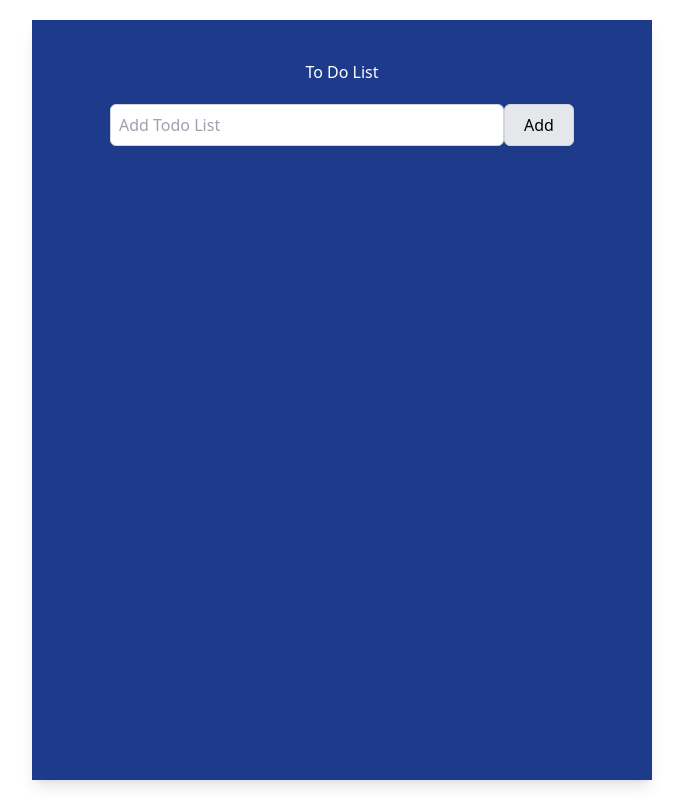
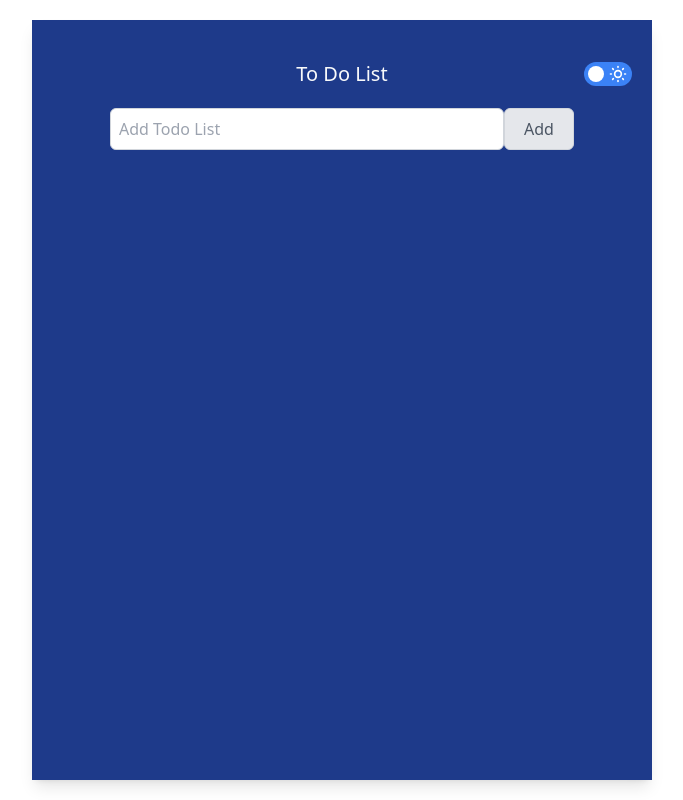
Before and after one commit to Sept-Rabbit/todolist, a React (Vite) app: page / in a window 1280 px wide. Shown: the whole page, without its empty margins (298-981 px from the left). Built offline with nearby package versions, Linux system fonts and the light colour scheme.

Commit message:
add dark mode, fix delete, adjust edit index

```diff
--- a/index.html
+++ b/index.html
@@ -4,7 +4,7 @@
     <meta charset="UTF-8" />
     <link rel="icon" type="image/svg+xml" href="/src/favicon.svg" />
     <meta name="viewport" content="width=device-width, initial-scale=1.0" />
-    <title>Vite App</title>
+    <title>ToDo List</title>
   </head>
   <body>
     <div id="root"></div>
--- a/src/App.jsx
+++ b/src/App.jsx
@@ -1,15 +1,59 @@
 import React, { useState } from "react";
 import { TodoList } from "./components/TodoList";
+import { SunIcon } from "@heroicons/react/outline";
+import { MoonIcon } from "@heroicons/react/outline";
 
 function App() {
-  const [count, setCount] = useState(0);
+  const [dark, setDark] = useState("dark");
+  const [toggleClicked, setToggleClicked] = useState(false);
+
+  const handleToggle = () => {
+    toggleClicked ? setToggleClicked(false) : setToggleClicked(true);
+    toggleClicked ? setDark("") : setDark("dark");
+  };
+
+  console.log(toggleClicked, dark);
 
   return (
-    <div className="flex items-center justify-center w-full h-screen md:p-5">
-      <div className="flex flex-col items-center w-full h-full p-5 bg-blue-900 shadow-lg jusify-center md:w-1/2">
-        <header className="flex justify-center py-5 text-white">
-          To Do List
+    <div
+      className={`${dark} flex h-screen w-full items-center justify-center md:p-5`}
+    >
+      <div className="flex flex-col items-center w-full h-full p-5 text-gray-500 bg-gray-100 shadow-lg jusify-center dark:bg-blue-900 dark:text-gray-50 md:w-1/2">
+        <header className="relative flex items-center justify-center w-full py-5 text-center">
+          <h3 className="text-xl text-center">To Do List</h3>
+          <div className="absolute right-0">
+            <label
+              htmlFor="toggleB"
+              className="flex items-center cursor-pointer"
+            >
+              <div className="relative">
+                <input
+                  onClick={handleToggle}
+                  type="checkbox"
+                  id="toggleB"
+                  className="sr-only"
+                />
+                <div className="block w-12 h-6 bg-blue-500 rounded-full"></div>
+                <div className="absolute w-4 h-4 transition bg-white rounded-full toggle left-1 top-1"></div>
+                <SunIcon
+                  className={
+                    toggleClicked
+                      ? "hidden"
+                      : "absolute right-1 top-0.5 h-5 w-5 text-white"
+                  }
+                />
+                <MoonIcon
+                  className={
+                    !toggleClicked
+                      ? "hidden"
+                      : "absolute left-1 top-0.5 h-5 w-5 text-white"
+                  }
+                />
+              </div>
+            </label>
+          </div>
         </header>
+
         <main className="w-4/5 h-full">
           <TodoList />
         </main>
--- a/src/components/AddTodoForm.jsx
+++ b/src/components/AddTodoForm.jsx
@@ -40,7 +40,7 @@ export const AddTodoForm = (props) => {
 
   return (
     <form onSubmit={handleSubmit} className="flex flex-col">
-      <div className="flex flex-row">
+      <div className="flex flex-row dark:text-gray-600">
         <input
           onChange={handleNewTodo}
           className="w-full p-2 border border-gray-300 rounded-md"
@@ -48,7 +48,7 @@ export const AddTodoForm = (props) => {
           placeholder="Add Todo List"
           value={newTodo.text}
         />
-        <button className="w-20 p-2 text-center bg-gray-200 border border-gray-300 rounded-md">
+        <button className="w-20 p-2 text-center bg-gray-200 border border-gray-300 rounded-md ">
           Add
         </button>
       </div>
--- a/src/components/EditForm.jsx
+++ b/src/components/EditForm.jsx
@@ -22,11 +22,12 @@ export const EditForm = (props) => {
   const handleSubmit = (e) => {
     e.preventDefault();
 
-    const filteredList = list.filter((l) => l.id !== selectedTodo.id);
+    const selectIndex = list.findIndex((l) => l.id === updatedTodo.id);
+
     if (updatedTodo.text.trim().length === 0) {
       setInputIsValid(false);
     } else {
-      setList([...filteredList, updatedTodo]);
+      list[selectIndex] = updatedTodo;
       setShowEditForm(false);
     }
   };
--- a/src/components/TodoList.jsx
+++ b/src/components/TodoList.jsx
@@ -19,7 +19,7 @@ export const TodoList = () => {
   let reverseList = [];
 
   const colors = [
-    "bg-red-300",
+    "bg-red-400",
     "bg-orange-300",
     "bg-amber-600",
     "bg-yellow-200",
@@ -28,7 +28,7 @@ export const TodoList = () => {
   ];
 
   const handleDelete = (id) => {
-    const filteredList = reverseList.filter((l) => l.id !== id);
+    const filteredList = list.filter((l) => l.id !== id);
     setList(filteredList);
   };
 
@@ -75,7 +75,7 @@ export const TodoList = () => {
           <Droppable droppableId="todos">
             {(provided) => (
               <ul
-                className="relative my-5 text-white"
+                className="relative my-5"
                 {...provided.droppableProps}
                 ref={provided.innerRef}
               >
@@ -87,9 +87,15 @@ export const TodoList = () => {
                           ref={provided.innerRef}
                           {...provided.draggableProps}
                           {...provided.dragHandleProps}
-                          className="relative flex flex-row items-center justify-between px-3 py-2 my-3 border border-white rounded-md list "
+                          className="relative flex flex-row items-center justify-between px-3 py-2 my-3 border border-gray-900 rounded-md list dark:border-white"
                         >
-                          <li className={l.complete && "line-through"}>
+                          <li
+                            className={
+                              l.complete
+                                ? "line-through hover:text-white dark:hover:text-blue-500"
+                                : "hover:text-white dark:hover:text-blue-500"
+                            }
+                          >
                             {l.text}
                           </li>
                           <div className="flex flex-row items-center">
@@ -97,17 +103,17 @@ export const TodoList = () => {
                               onClick={() => handleCheck(l.id)}
                               className={
                                 l.complete.toString() === "true"
-                                  ? "h-5 w-5 cursor-pointer fill-green-800 "
-                                  : "h-5 w-5 cursor-pointer "
+                                  ? "h-5 w-5 cursor-pointer fill-sky-400 text-white dark:fill-green-800"
+                                  : "h-5 w-5 cursor-pointer hover:text-white dark:hover:text-blue-500"
                               }
                             />
                             <PencilIcon
                               onClick={() => handleEdit(l.id)}
-                              className="w-5 h-5 mx-3 cursor-pointer"
+                              className="w-5 h-5 mx-5 cursor-pointer hover:text-white dark:hover:text-blue-500"
                             />
                             <TrashIcon
                               onClick={() => handleDelete(l.id)}
-                              className="w-5 h-5 cursor-pointer"
+                              className="w-5 h-5 cursor-pointer hover:text-white dark:hover:text-blue-500"
                             />
                           </div>
                         </div>
--- a/src/index.css
+++ b/src/index.css
@@ -5,6 +5,10 @@
 html,
 body {
   height: 100%;
+}
+
+input:checked ~ .toggle {
+  @apply translate-x-6;
 }
 
 .list:nth-child(4n + 1) {
--- a/tailwind.config.js
+++ b/tailwind.config.js
@@ -1,7 +1,8 @@
 module.exports = {
-  content: ['index.html','./src/**/*.{js,jsx,ts,tsx,vue,html}'],
+  content: ["index.html", "./src/**/*.{js,jsx,ts,tsx,vue,html}"],
+  darkMode: "class",
   theme: {
     extend: {},
   },
   plugins: [],
-}
+};
```
